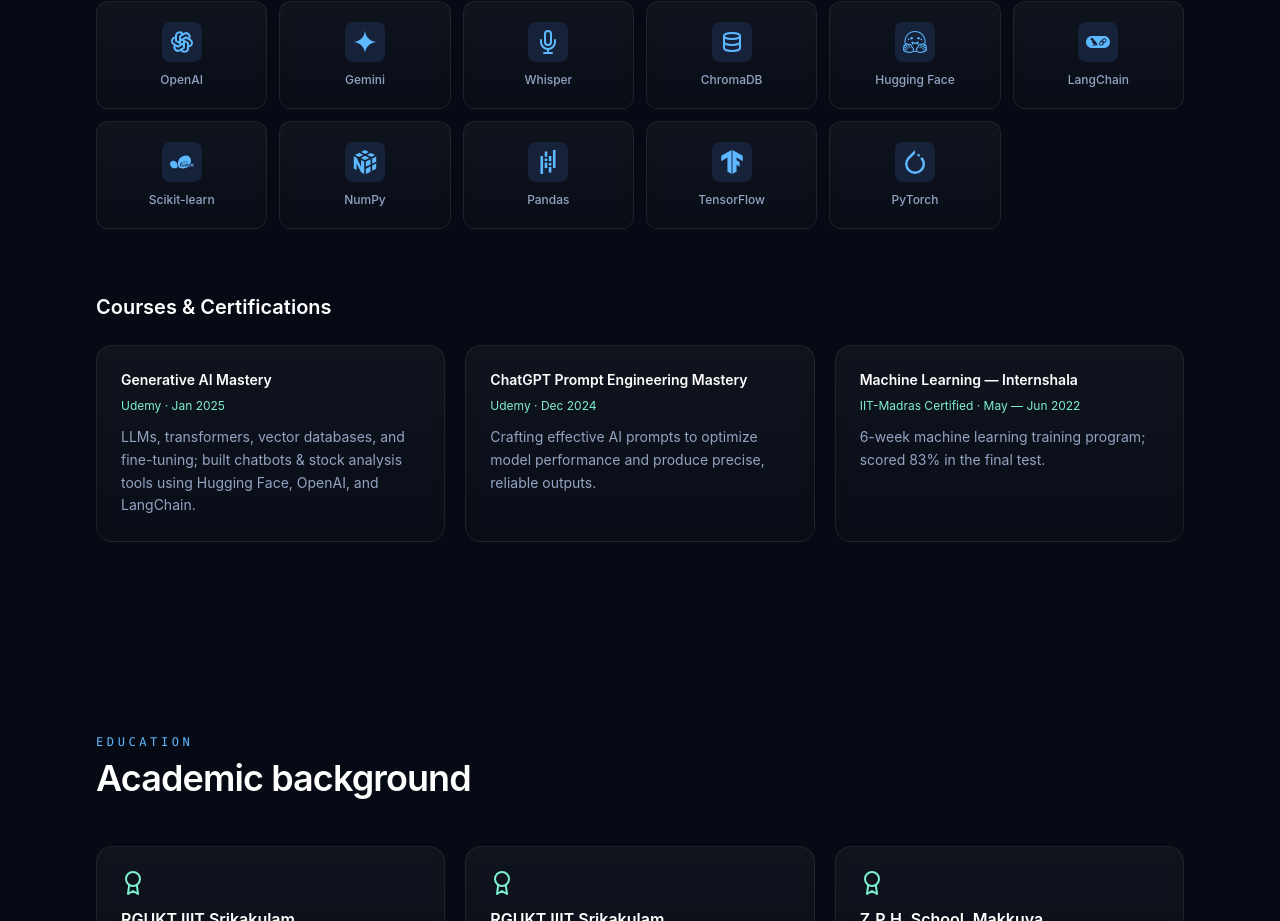
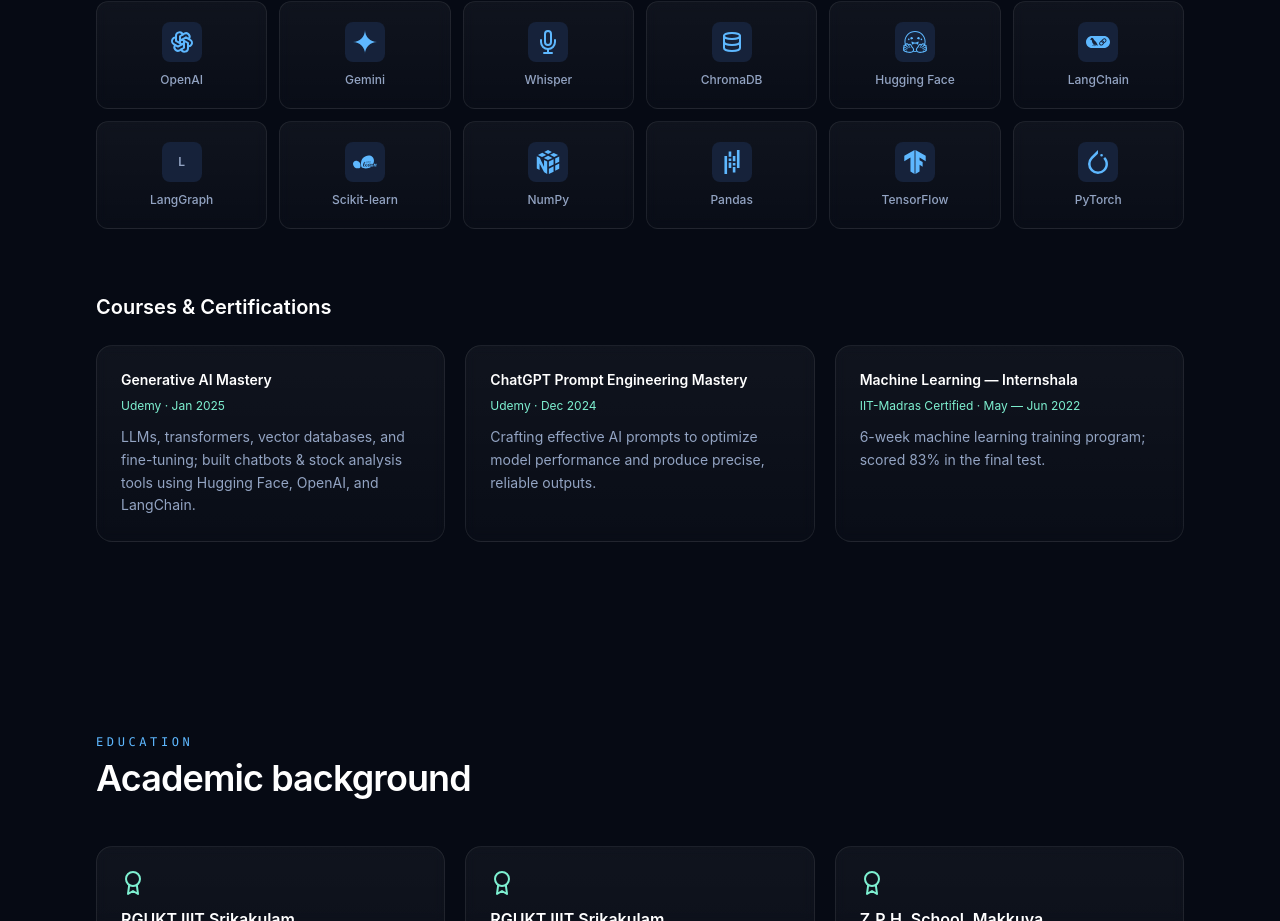
Before and after one commit to gayathripatnana/Portfolio, a React (Vite) app: page / in a window 1280 px wide. Shown: the part 2852-3773 px from the top of the page. Built offline with nearby package versions, Linux system fonts and the light colour scheme.

Commit message:
Updated the langgraph

```diff
--- a/src/data/resumeData.js
+++ b/src/data/resumeData.js
@@ -72,6 +72,7 @@ export const skills = [
       'ChromaDB',
       'Hugging Face',
       'LangChain',
+      'LangGraph',
       'Scikit-learn',
       'NumPy',
       'Pandas',
--- a/src/data/skillIcons.js
+++ b/src/data/skillIcons.js
@@ -12,6 +12,7 @@ import {
   SiGooglegemini,
   SiHuggingface,
   SiLangchain,
+  SiLanggraph,
   SiScikitlearn,
   SiNumpy,
   SiPandas,
@@ -53,6 +54,7 @@ export const skillIcons = {
   ChromaDB: TbDatabase,
   'Hugging Face': SiHuggingface,
   LangChain: SiLangchain,
+  LangGraph: SiLanggraph,
   'Scikit-learn': SiScikitlearn,
   NumPy: SiNumpy,
   Pandas: SiPandas,
```
Also changed, not shown: 1 other file (tests, documents, lock files or other folders).
